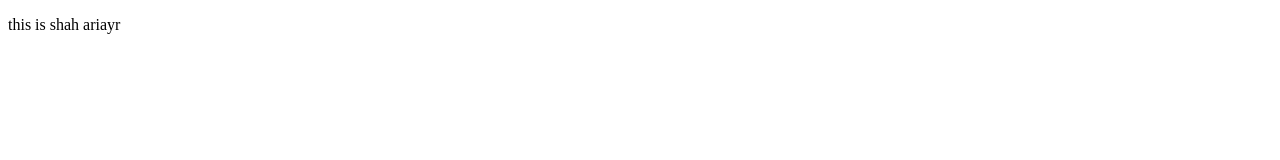
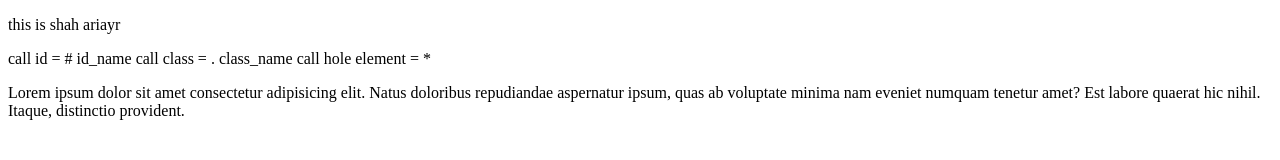
Before and after one commit to shahariyar1/my-fir, a plain HTML site: page index.html in a window 1280 px wide. Drawn offline with Linux system fonts and the light colour scheme.

Commit message:
this third commit

```diff
--- a/index.html
+++ b/index.html
@@ -8,5 +8,14 @@
 </head>
 <body>
 <p>this is shah ariayr</p>
+
+call id = # id_name
+call class = . class_name
+call hole element = *
+<p>
+    Lorem ipsum dolor sit amet consectetur adipisicing elit. Natus doloribus repudiandae aspernatur ipsum, quas ab voluptate minima nam eveniet numquam tenetur amet? Est labore quaerat hic nihil. Itaque, distinctio provident.
+</p>
+
+
 </body>
 </html>
```
